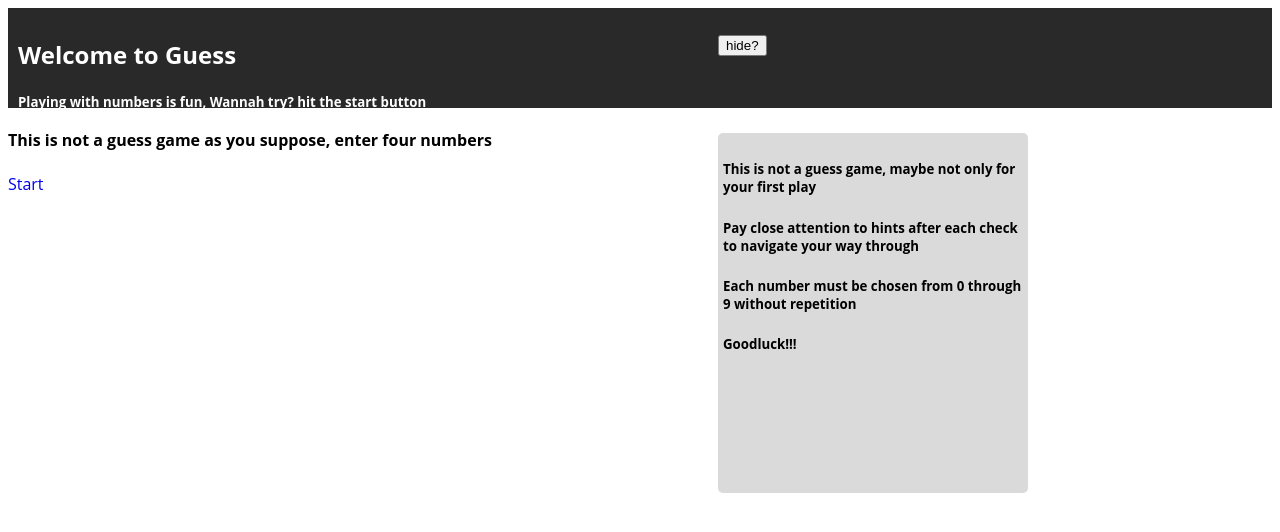
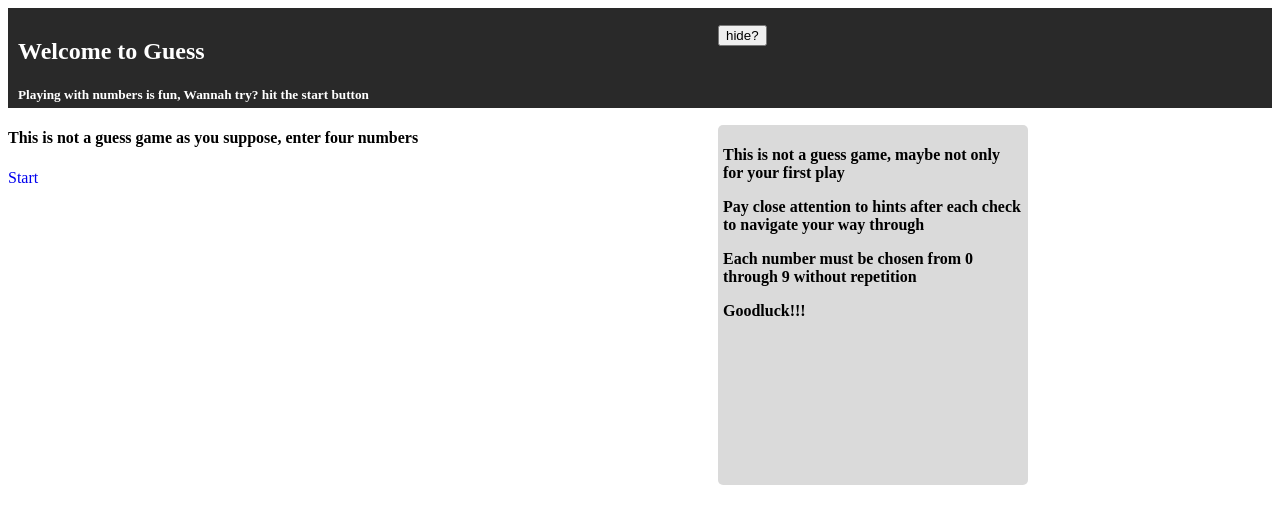
Before and after one commit to Simplecodez/check, a plain HTML site: page index.html in a window 1280 px wide. Both pictures are taken after a click on the button "Need help?". Drawn offline with Linux system fonts and the light colour scheme.

Commit message:
editing code

```diff
--- a/index.html
+++ b/index.html
@@ -32,3 +32,4 @@
 </body>
 </html>
 <script type="text/javascript"></script>
+<script src="seeUs.js"></script>
--- a/main.css
+++ b/main.css
@@ -1,6 +1,5 @@
-body, .tooltip
+body
  {
-  font-family: 'Open Sans', sans-serif;
   background-color: linear-gradient(to bottom, #b8307c, #4a3f6d);
 }
 
@@ -8,12 +7,11 @@ body, .tooltip
   background-color: #292929;
   height:80px;
   width:auto;
-padding: 10px;
+  padding: 10px;
   color:white;
-
 }
 
-a {
+a{
   text-align: center;
 }
 
@@ -446,11 +444,8 @@ font-size: 16px;
   display: none;
   }
 
-
-
-
 #timer{
-	color:black;
+	color:rgb(252, 250, 250);
 	font-size: 40px;
 	padding-bottom: 5px;
 	padding-right: 12px;
--- a/seeUs.js
+++ b/seeUs.js
@@ -18,11 +18,6 @@ var minutes = 4
 function _(x){
 	return document.getElementById(x)
 }
-
-
-
-
-
 
 function timerr(el){
 				seconds--
@@ -49,18 +44,14 @@ function timerr(el){
 		var looper = setTimeout('timerr(\''+el+'\')', 1000)
 }
 
-
-
-
-
 //This is the help button control for newbees to our app
 function help(el){
 				if (_("helped").innerHTML == "" ){
 					_("helped").style.backgroundColor = "rgba(215, 215, 215, 0.911)"
-					_("helped").innerHTML = `<p><h5>This is not a guess game, maybe not only for your first play</h5></p>
-											 <p><h5>Pay close attention to hints after each check to navigate your way through</h5></p>
-						 					 <p><h5>Each number must be chosen from 0 through 9 without repetition</h5></p>
-						 					 <p><h5>Goodluck!!!</h5></p>`
+					_("helped").innerHTML = `<strong><p>This is not a guess game, maybe not only for your first play</p></strong>
+											 <strong><p>Pay close attention to hints after each check to navigate your way through</p></strong>
+						 					 <strong><p>Each number must be chosen from 0 through 9 without repetition</p></strong>
+						 					 <strong><p>Goodluck!!!</p></strong>`
 					_("toggle").innerHTML = `<button  onclick="help('helped')">hide?</button>`
 					fadeInOut(el)
 				}else if(_("helped").innerHTML != "" ){
@@ -380,6 +371,4 @@ function guess(el){
 
 
 		}
-
-
 }
```
Also changed, not shown: 1 other file.
